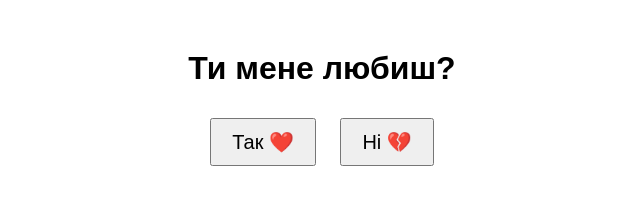
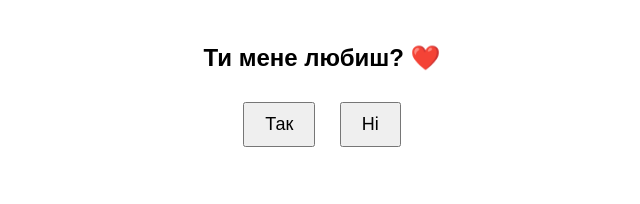
Before and after one commit to Dima-Babenko/tg_botyara, a plain HTML site: page templates/index.html in a window 1280 px wide. Shown: the whole page, without its empty margins (318-958 px from the left). Drawn offline with Linux system fonts and the light colour scheme.

Commit message:
Add files via upload

```diff
--- a/templates/index.html
+++ b/templates/index.html
@@ -5,21 +5,38 @@
     <meta name="viewport" content="width=device-width, initial-scale=1.0">
     <title>Любиш мене?</title>
     <style>
-        body { font-family: Arial, sans-serif; text-align: center; margin-top: 50px; }
-        button { font-size: 20px; margin: 10px; padding: 10px 20px; }
+        body {
+            font-family: Arial, sans-serif;
+            text-align: center;
+            padding: 20px;
+        }
+        h1 {
+            font-size: 24px;
+        }
+        .buttons {
+            margin-top: 20px;
+        }
+        button {
+            font-size: 18px;
+            padding: 10px 20px;
+            margin: 10px;
+            cursor: pointer;
+        }
     </style>
 </head>
 <body>
-    <h1>Ти мене любиш?</h1>
-    <button onclick="answer('yes')">Так ❤️</button>
-    <button onclick="answer('no')">Ні 💔</button>
+    <h1>Ти мене любиш? ❤️</h1>
+    <div class="buttons">
+        <button onclick="answer(true)">Так</button>
+        <button onclick="answer(false)">Ні</button>
+    </div>
 
     <script>
-        function answer(choice) {
-            if (choice === 'yes') {
-                alert("Я теж тебе люблю! 💕");
+        function answer(love) {
+            if (love) {
+                alert("Я теж тебе люблю! ❤️");
             } else {
-                alert("Шкода... 😢");
+                alert("Ну і дарма... 😢");
             }
         }
     </script>
```
Also changed, not shown: 1 other file.
